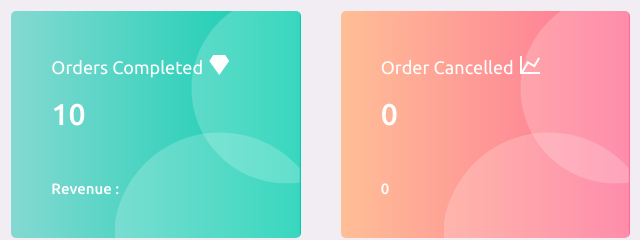
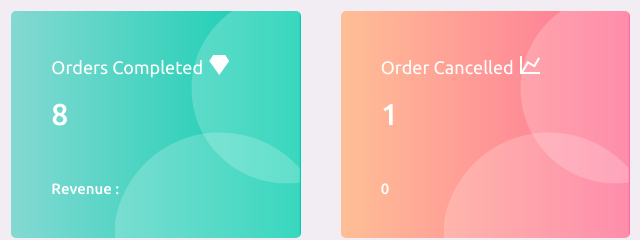
Before and after one commit to kooliewale/panel, a website: page index.html in a window 1280 px wide. Shown: the part 238-478 px from the top of the page, 614-1254 px from the left. Drawn offline with Linux system fonts and the light colour scheme; files that its build step writes are made by us from their sources; no server answers.

Commit message:
Update index.html

```diff
--- a/index.html
+++ b/index.html
@@ -267,7 +267,7 @@
                                     <img src="assets/images/dashboard/circle.svg" class="card-img-absolute" alt="circle-image" />
                                     <h4 class="font-weight-normal mb-3"> Orders Completed <i class="mdi mdi-diamond mdi-24px float-right"></i>
                                     </h4>
-                                    <h2 class="mb-5">10</h2>
+                                    <h2 class="mb-5">8</h2>
                                     <h6 class="card-text"> Revenue : </h6>
                                 </div>
                             </div>
@@ -278,7 +278,7 @@
                                     <img src="assets/images/dashboard/circle.svg" class="card-img-absolute" alt="circle-image" />
                                     <h4 class="font-weight-normal mb-3"> Order Cancelled <i class="mdi mdi-chart-line mdi-24px float-right"></i>
                                     </h4>
-                                    <h2 class="mb-5">0</h2>
+                                    <h2 class="mb-5">1</h2>
                                     <h6 class="card-text">0</h6>
                                 </div>
                             </div>
```
